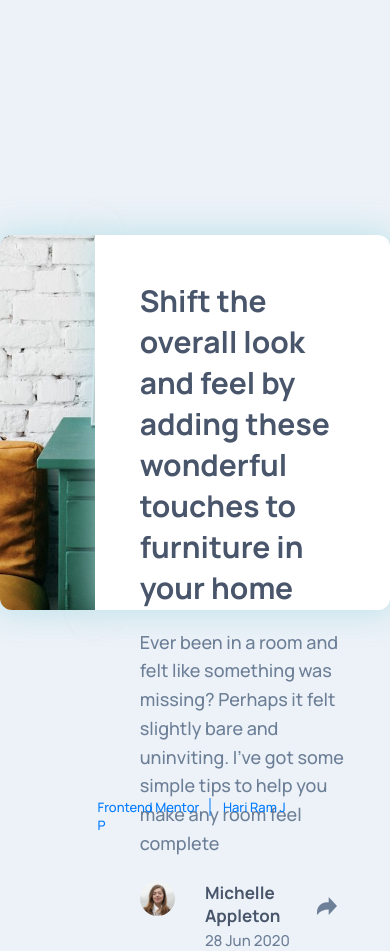
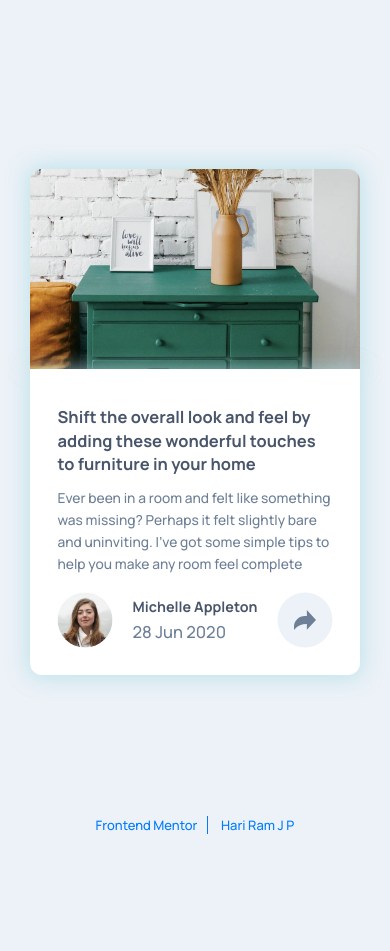
Before and after one commit to hariramjp777/frontend-article-preview-component, a plain HTML site: page index.html in a window 390 px wide. After the commit the page ends 844 px from the top, so only its background shows below. Drawn offline with Linux system fonts and the light colour scheme.

Commit message:
Complete media queries code css

```diff
--- a/scss/partials/_attribution.scss
+++ b/scss/partials/_attribution.scss
@@ -1,8 +1,8 @@
 .attribution {
   position: absolute;
-  left: 50%;
+  width: 100%;
   bottom: 1rem;
-  transform: translate(-50%, 0);
+  text-align: center;
   font-size: 1.3rem;
   a {
     color: color(link);
--- a/scss/partials/_imgcontainer.scss
+++ b/scss/partials/_imgcontainer.scss
@@ -5,6 +5,6 @@
   background-size: cover;
   background-position: 6%;
   border-radius: 1.2rem 0 0 1.2rem;
-  box-shadow: -0.2rem -0.2rem 3rem color(lightBlue),
-    0 0.2rem 3rem color(lightBlue);
+  box-shadow: -0.2rem -0.2rem 2rem color(lightBlue),
+    0 0.2rem 2rem color(lightBlue);
 }
--- /dev/null
+++ b/scss/partials/_media.scss
@@ -0,0 +1,125 @@
+@media (max-height: 446px) {
+  main {
+    height: 446px;
+  }
+  .attribution {
+    position: static;
+    margin-bottom: 2rem;
+  }
+}
+
+// @media (max-width: 974px) {
+//   main {
+//     display: block;
+//     position: absolute;
+//     top: 50%;
+//     left: 50%;
+//     transform: translate(-50%, -50%);
+//     width: 56.6rem;
+//     height: auto;
+
+//     .image-container {
+//       background-position: top;
+//       border-radius: 1.2rem 1.2rem 0 0;
+//       background-size: cover;
+//       //   background-attachment: fixed;
+//     }
+//     .text-container {
+//       border-radius: 0 0 1.2rem 1.2rem;
+//       height: auto;
+//       padding-bottom: 3rem;
+//     }
+//   }
+// }
+
+@media (max-width: 974px) {
+  main {
+    flex-direction: column;
+
+    .image-container {
+      flex-basis: 200px;
+      width: 330px;
+      border-radius: 1.2rem 1.2rem 0 0;
+      box-shadow: none;
+      box-shadow: -0.2rem -0.2rem 2rem color(lightBlue),
+        0.2rem 0 2rem color(lightBlue);
+    }
+
+    .text-container {
+      flex-basis: 253px;
+      width: 330px;
+      border-radius: 0 0 1.2rem 1.2rem;
+      box-shadow: none;
+      box-shadow: -0.2rem 0 2rem color(lightBlue),
+        0.2rem 0.2rem 2rem color(lightBlue);
+
+      div:first-child {
+        padding: 4rem 4rem 0 4rem;
+        p:first-child {
+          font-size: 1.5rem;
+          transform: scale(1.1);
+        }
+        p:last-child {
+          font-size: 1.25rem;
+          transform: scale(1.1);
+        }
+      }
+
+      div:last-child {
+        padding: 0 4rem 3rem;
+        ul {
+          transform: scale(1.1);
+          align-items: center;
+          li:nth-last-child(2) {
+            margin: 0;
+            span {
+              font-size: 1.3rem;
+            }
+          }
+        }
+      }
+    }
+  }
+}
+
+@media (max-width: 974px) and (max-height: 604px) {
+  main {
+    height: 57rem;
+  }
+  .attribution {
+    position: static;
+    margin-bottom: 2rem;
+  }
+}
+
+//Scaling
+
+@media (max-width: 354px) {
+  main {
+    transform: scale(0.9);
+  }
+}
+
+@media (max-width: 312px) {
+  main {
+    transform: scale(0.8);
+  }
+}
+
+@media (max-width: 275px) {
+  main {
+    transform: scale(0.7);
+  }
+}
+
+@media (max-width: 242px) {
+  main {
+    transform: scale(0.67);
+  }
+}
+
+@media (max-width: 229px) {
+  main {
+    transform: scale(0.6);
+  }
+}
--- a/scss/partials/_txtcontainer.scss
+++ b/scss/partials/_txtcontainer.scss
@@ -3,8 +3,8 @@
   flex-basis: 58rem;
   border-radius: 0 1.2rem 1.2rem 0;
   background-color: #ffffff;
-  box-shadow: 0.2rem 0.2rem 3rem color(lightBlue),
-    0 -0.2rem 3rem color(lightBlue);
+  box-shadow: 0.2rem 0.2rem 2rem color(lightBlue),
+    0 -0.2rem 2rem color(lightBlue);
 
   div:first-child {
     padding: 4.5rem 4.5rem 0;
--- a/scss/styles.scss
+++ b/scss/styles.scss
@@ -4,3 +4,4 @@
 @import "./partials/imgcontainer";
 @import "./partials/txtcontainer";
 @import "./partials/attribution";
+@import "./partials/media";
```
Also changed, not shown: css/styles.css, 1 other file.
